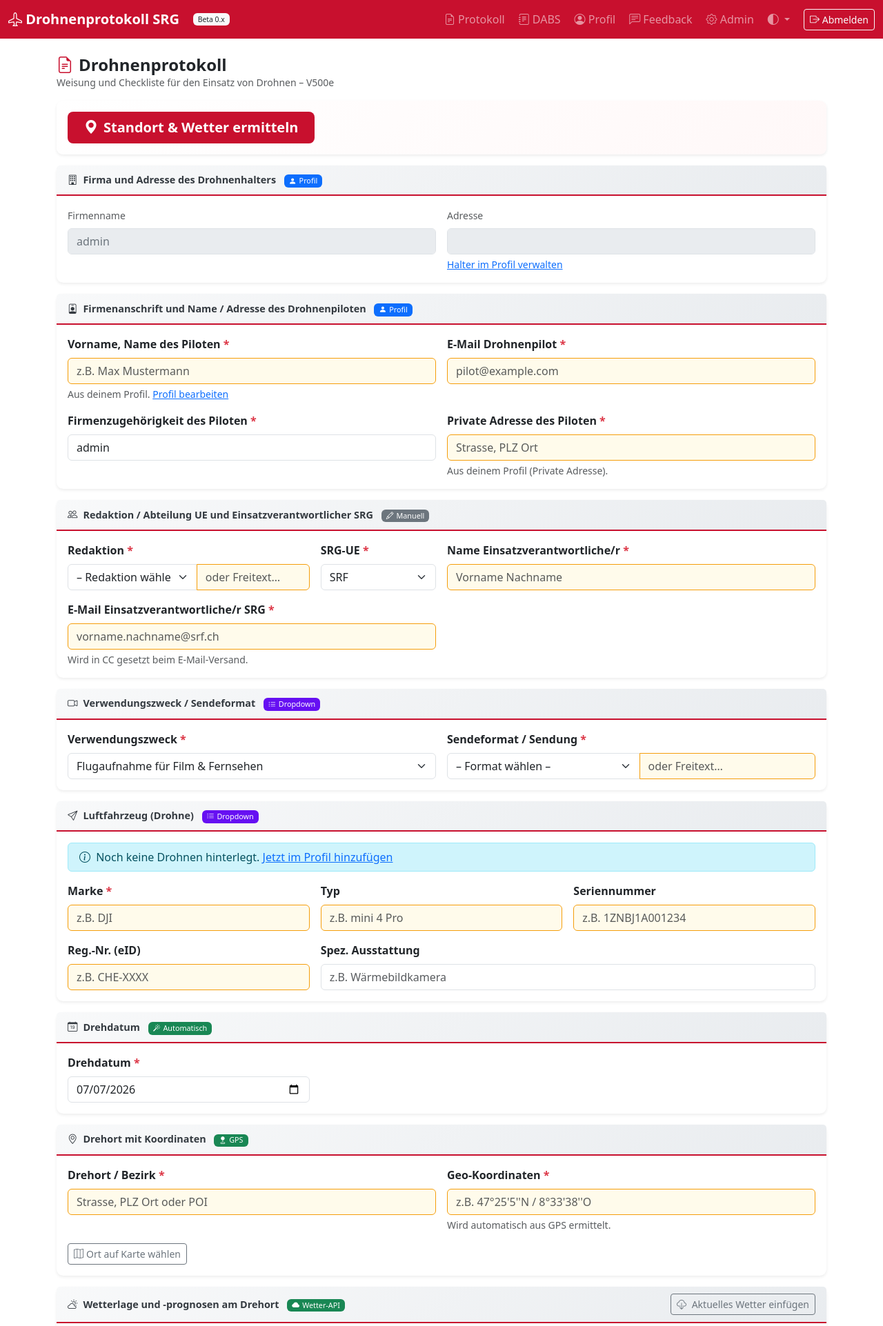
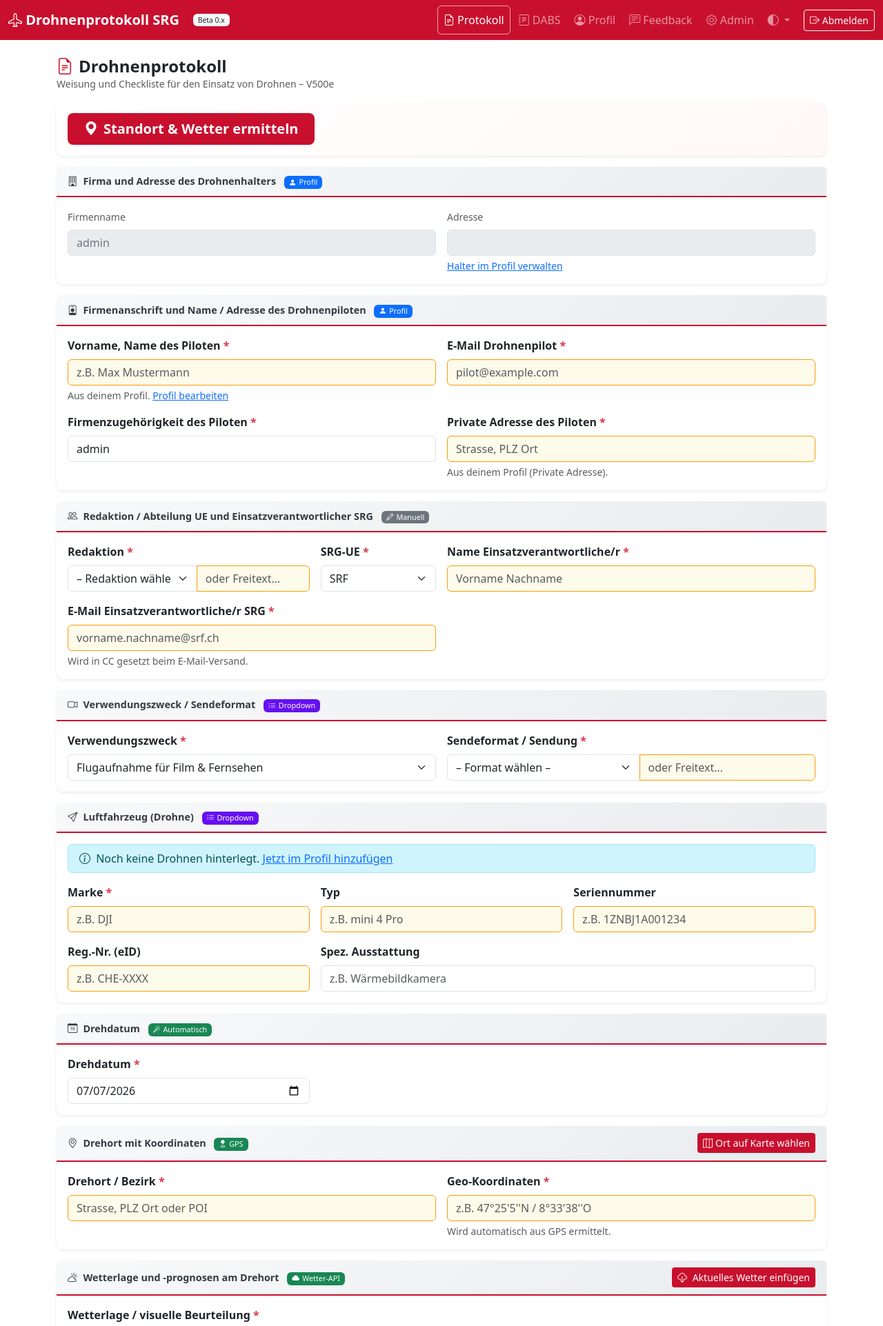
Before and after one commit to urswilli/drohnenprotokoll-tool, a Flask app: page / in a window 1280 px wide. Shown: the top 1923 px of the page at 69% size. Run offline with Flask 3, Linux system fonts and the light colour scheme; the visitor is signed in with stand-in values (Sample User, id 1); data comes from the database, SQL or seed files in the repository; data that the repository does not hold is empty.

Commit message:
Beta 0.65: UI-Verbesserungen Formular, Navbar und EVA-E-Mail
- form.html: EVA-E-Mail mit Umlaut-Umwandlung (ä/ö/ü → ae/oe/ue)
- form.html: Buttons «Ort auf Karte wählen» und «Aktuelles Wetter einfügen» als btn-srg in Sektions-Header
- form.html: «Aktueller Standort» im Karten-Popup ebenfalls btn-srg
- base.html: aktuelle Seite im Top-Menü mit Rahmen hervorgehoben
- style.css: Navbar active-State und Darkmode-Overrides für Map-Modal
- profile.html: Platzhalter Firmenname «z.B. SpaceX AG»

Co-authored-by: Cursor <cursoragent@cursor.com>

```diff
--- a/static/style.css
+++ b/static/style.css
@@ -12,6 +12,13 @@
 
 /* ── Navbar ── */
 .bg-srg.navbar { background-color: var(--srg-red) !important; }
+
+/* ── Aktive Seite im Top-Menü hervorheben ── */
+.navbar .nav-link.active {
+  color: #fff !important;
+  border: 1px solid rgba(255, 255, 255, .6);
+  border-radius: .375rem;
+}
 
 /* ── Section headers ── */
 .section-header {
@@ -141,6 +148,17 @@ body.login-bg { background: linear-gradient(135deg, #f5f5f5 0%, #e0e0e0 100%); }
   border-color: #495057;
 }
 
+/* ── Map-Picker Modal ("Drehort auf Karte wählen") ── */
+[data-bs-theme="dark"] #mapModal .bg-light {
+  background-color: #2b3035 !important;
+}
+
+[data-bs-theme="dark"] #mapModal .input-group-text.bg-white {
+  background-color: #343a40 !important;
+  color: #dee2e6;
+  border-color: #495057;
+}
+
 [data-bs-theme="dark"] .table-light {
   --bs-table-bg: #343a40;
   --bs-table-color: #dee2e6;
--- a/templates/base.html
+++ b/templates/base.html
@@ -54,20 +54,20 @@
     <div class="collapse navbar-collapse" id="nav">
       <ul class="navbar-nav ms-auto align-items-lg-center gap-1">
         <li class="nav-item">
-          <a class="nav-link" href="{{ url_for('index') }}"><i class="bi bi-file-earmark-text"></i> Protokoll</a>
+          <a class="nav-link {% if request.endpoint == 'index' %}active{% endif %}" href="{{ url_for('index') }}"><i class="bi bi-file-earmark-text"></i> Protokoll</a>
         </li>
         <li class="nav-item">
-          <a class="nav-link" href="{{ url_for('dabs') }}"><i class="bi bi-journal-text"></i> DABS</a>
+          <a class="nav-link {% if request.endpoint == 'dabs' %}active{% endif %}" href="{{ url_for('dabs') }}"><i class="bi bi-journal-text"></i> DABS</a>
         </li>
         <li class="nav-item">
-          <a class="nav-link" href="{{ url_for('profile') }}"><i class="bi bi-person-circle"></i> Profil</a>
+          <a class="nav-link {% if request.endpoint == 'profile' %}active{% endif %}" href="{{ url_for('profile') }}"><i class="bi bi-person-circle"></i> Profil</a>
         </li>
         <li class="nav-item">
-          <a class="nav-link" href="{{ url_for('feedback') }}"><i class="bi bi-chat-left-text"></i> Feedback</a>
+          <a class="nav-link {% if request.endpoint == 'feedback' %}active{% endif %}" href="{{ url_for('feedback') }}"><i class="bi bi-chat-left-text"></i> Feedback</a>
         </li>
         {% if session.is_admin %}
         <li class="nav-item">
-          <a class="nav-link" href="{{ url_for('admin') }}"><i class="bi bi-gear"></i> Admin</a>
+          <a class="nav-link {% if request.endpoint == 'admin' %}active{% endif %}" href="{{ url_for('admin') }}"><i class="bi bi-gear"></i> Admin</a>
         </li>
         {% endif %}
         <li class="nav-item dropdown">
--- a/templates/form.html
+++ b/templates/form.html
@@ -295,9 +295,12 @@
 
 <!-- ═══════════════════════ 7. DREHORT & KOORDINATEN ══════════════════════ -->
 <div class="card mb-3 border-0 shadow-sm">
-  <div class="card-header section-header">
-    <i class="bi bi-geo-alt me-2"></i>Drehort mit Koordinaten
-    <span class="badge bg-auto ms-2 fw-normal"><i class="bi bi-geo-fill me-1"></i>GPS</span>
+  <div class="card-header section-header d-flex justify-content-between align-items-center">
+    <span><i class="bi bi-geo-alt me-2"></i>Drehort mit Koordinaten
+    <span class="badge bg-auto ms-2 fw-normal"><i class="bi bi-geo-fill me-1"></i>GPS</span></span>
+    <button type="button" class="btn btn-srg btn-sm" id="btnMapPicker">
+      <i class="bi bi-map me-1"></i>Ort auf Karte wählen
+    </button>
   </div>
   <div class="card-body">
     <div id="locationStatus" class="alert alert-info py-2 d-none">
@@ -319,11 +322,6 @@
         <div class="form-text">Wird automatisch aus GPS ermittelt.</div>
       </div>
     </div>
-    <div class="mt-3">
-      <button type="button" class="btn btn-outline-secondary btn-sm" id="btnMapPicker">
-        <i class="bi bi-map me-1"></i>Ort auf Karte wählen
-      </button>
-    </div>
   </div>
 </div>
 
@@ -332,7 +330,7 @@
   <div class="card-header section-header d-flex justify-content-between align-items-center">
     <span><i class="bi bi-cloud-sun me-2"></i>Wetterlage und -prognosen am Drehort
     <span class="badge bg-auto ms-2 fw-normal"><i class="bi bi-cloud-fill me-1"></i>Wetter-API</span></span>
-    <button type="button" class="btn btn-outline-secondary btn-sm" id="btnWeatherOnly">
+    <button type="button" class="btn btn-srg btn-sm" id="btnWeatherOnly">
       <i class="bi bi-cloud-download me-1"></i> Aktuelles Wetter einfügen
     </button>
   </div>
@@ -581,7 +579,7 @@
           </div>
           <div id="mapContainer" style="height:380px;"></div>
           <div class="p-2 d-flex align-items-center gap-2 border-top bg-light">
-            <button type="button" class="btn btn-outline-secondary btn-sm" id="btnMapLocate">
+            <button type="button" class="btn btn-srg btn-sm" id="btnMapLocate">
               <i class="bi bi-geo-alt-fill me-1"></i>Aktueller Standort
             </button>
             <span class="text-muted small" id="mapCoords">Karte anklicken oder GPS verwenden</span>
@@ -780,10 +778,15 @@ function evaDomain() {
   const ue = (document.getElementById('srgUeSelect')?.value || 'SRF').trim().toLowerCase();
   return ue ? ue + '.ch' : 'srf.ch';
 }
+function _replaceUmlaute(s) {
+  return s
+    .replace(/ä/g, 'ae').replace(/ö/g, 'oe').replace(/ü/g, 'ue')
+    .replace(/Ä/g, 'ae').replace(/Ö/g, 'oe').replace(/Ü/g, 'ue');
+}
 function generateEvaEmail(name) {
   const parts = name.trim().split(/\s+/);
   if (parts.length < 2) return '';
-  return parts[0].toLowerCase() + '.' + parts.slice(1).join('.').toLowerCase() + '@' + evaDomain();
+  return _replaceUmlaute(parts[0].toLowerCase()) + '.' + _replaceUmlaute(parts.slice(1).join('.').toLowerCase()) + '@' + evaDomain();
 }
 document.getElementById('evaEmail')?.addEventListener('input', function(e) {
   if (e.isTrusted) evaEmailManuallyEdited = true;
--- a/templates/profile.html
+++ b/templates/profile.html
@@ -95,7 +95,7 @@
           <div class="mb-2">
             <label class="form-label fw-semibold small mb-1">Firmenname *</label>
             <input type="text" name="holder_name" class="form-control form-control-sm"
-                   placeholder="z.B. TPC AG" required>
+                   placeholder="z.B. SpaceX AG" required>
           </div>
           <div class="mb-3">
             <label class="form-label fw-semibold small mb-1">Adresse</label>
```
